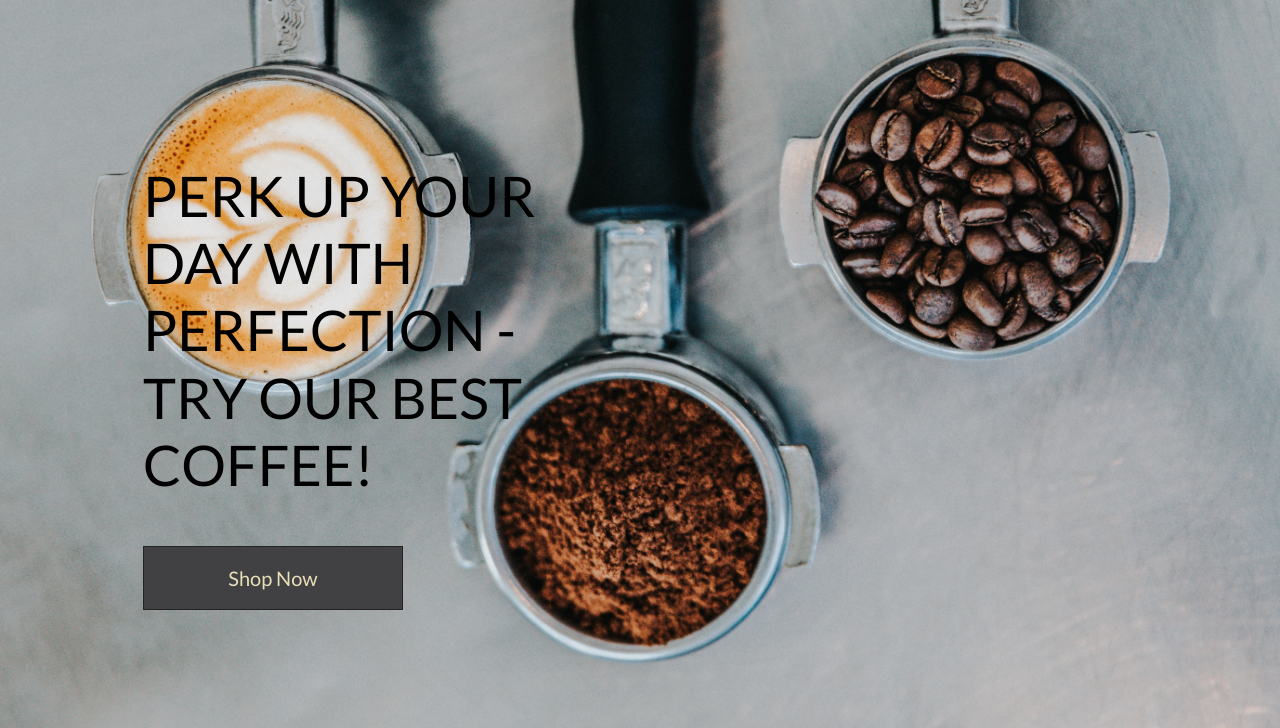
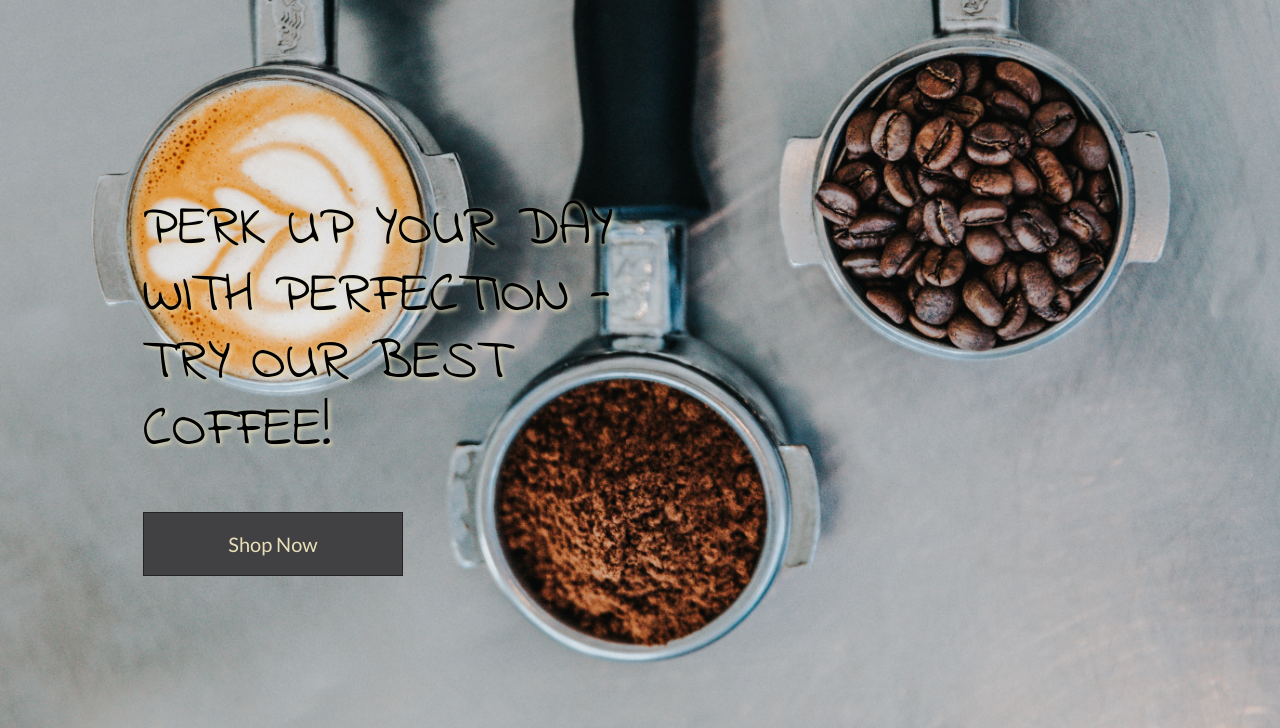
Before and after one commit to susanaviruglio/coffeelicious, a Django app: template home/templates/home/index.html in a window 1280 px wide. Shown: the part 72-800 px from the top of the page. Run offline with Django 3.2, Linux system fonts and the light colour scheme; the template is opened without the code that fills it, so the values that code supplies are empty; some libraries are stand-ins or nearby versions.

Commit message:
added font family indie-flower and changed header

```diff
--- a/static/css/base.css
+++ b/static/css/base.css
@@ -1,3 +1,8 @@
+@font-face {
+    font-family: "indie";
+    src: url("../fonts/indie-flower.ttf") format("truetype");
+  }
+
 html {
     height: 100%;
 }
@@ -50,6 +55,9 @@ a > #image {
 
 .logo-font {
     text-transform: uppercase;
+    font-family:'indie', 'Lato';
+     /* taken from https://www.w3schools.com/cssref/css3_pr_text-shadow.php*/
+    text-shadow: 2px 2px 4px #e9dfb8;
 }
 
 .main-logo-link {
```
Also changed, not shown: static/fonts/indie-flower.ttf (added).
